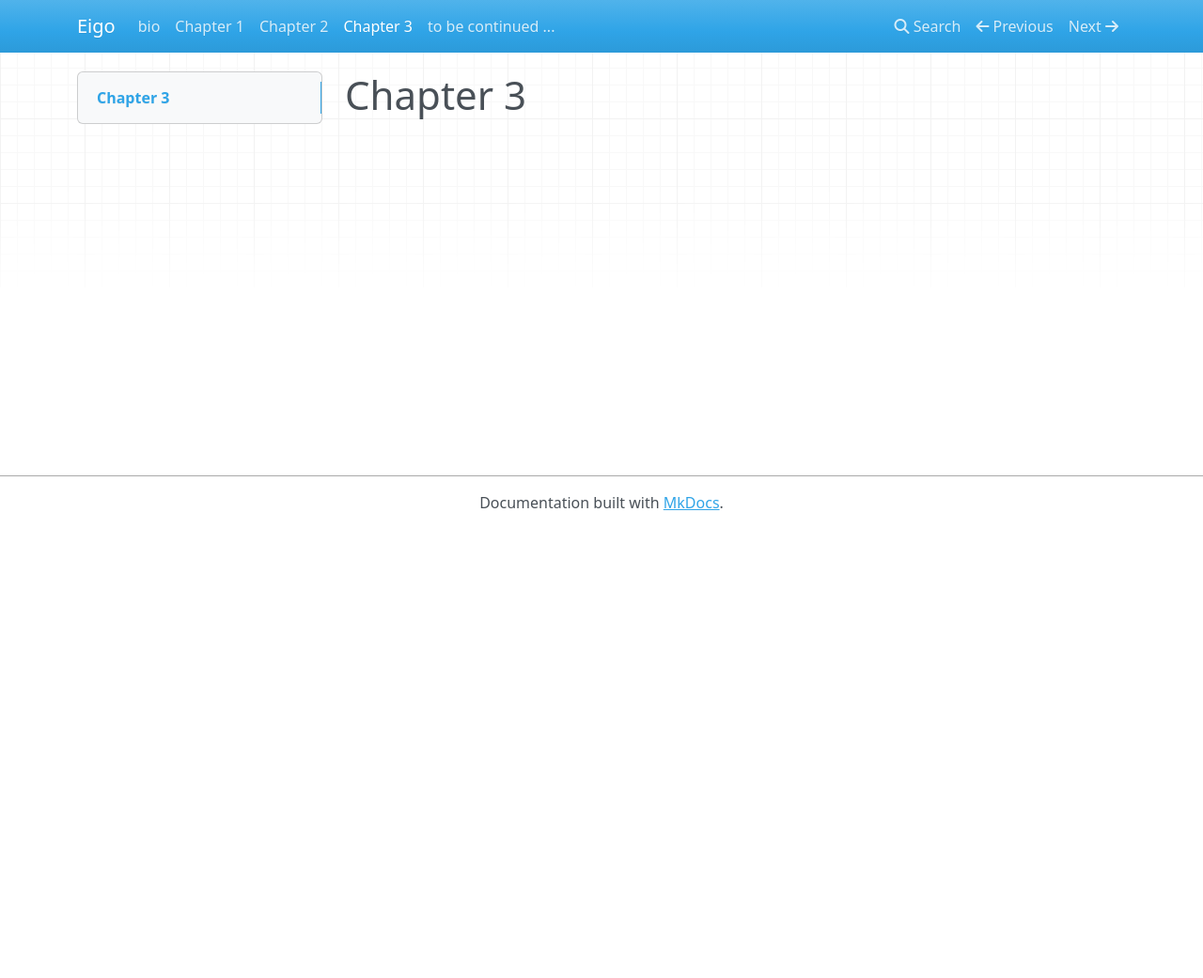
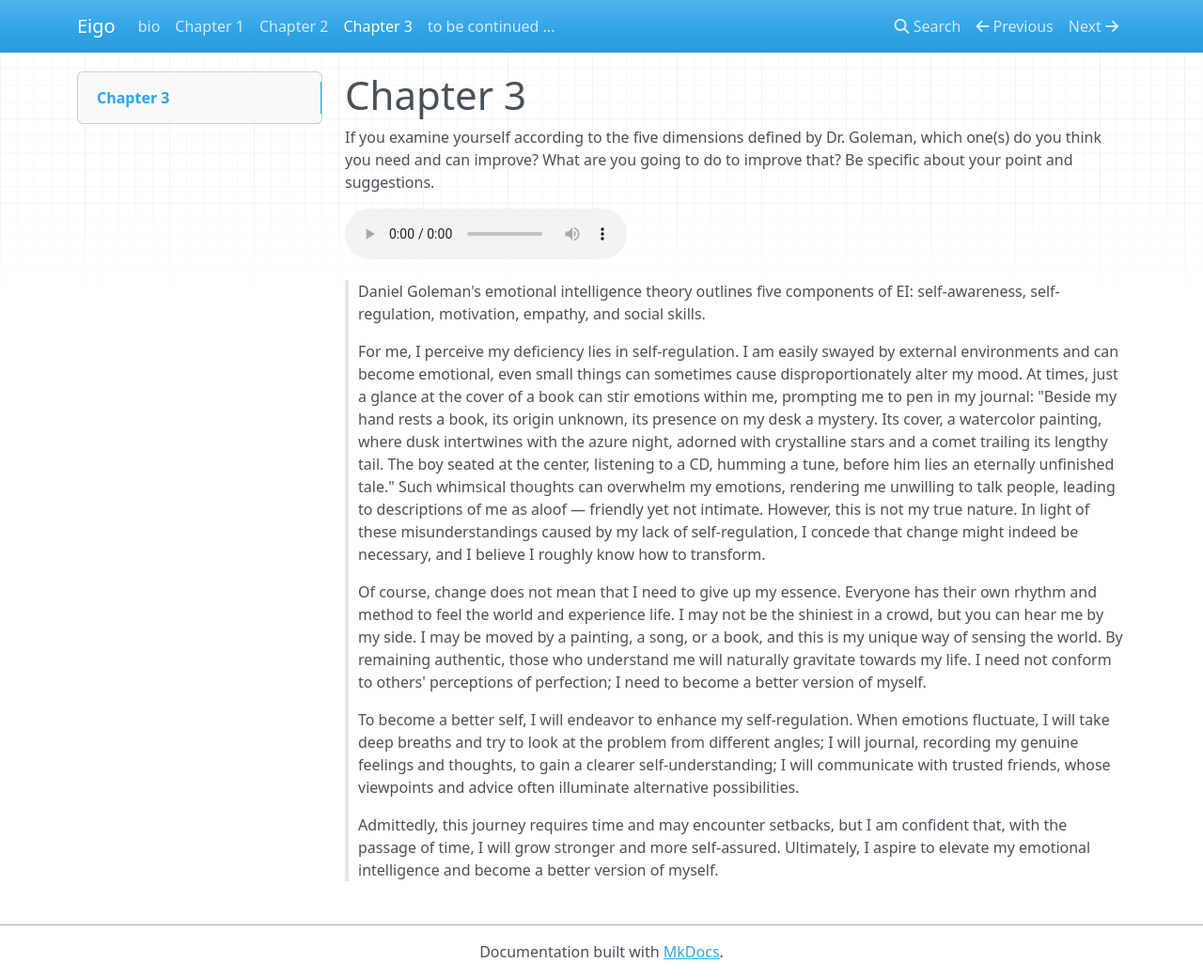
Before and after one commit to Bengerthelorf/Eigo, an MkDocs documentation site: the page built from docs/chapter_3.md, in a window 1280 px wide and 1041 px high. Shown: the whole window at 94% size. Built offline with MkDocs 1.6.1, drawn with Linux system fonts in a browser that asks for light colours; nearby versions of some CDN libraries.

Commit message:
Add content to chapter 1 and chapter 3

```diff
--- a/docs/chapter_3.md
+++ b/docs/chapter_3.md
@@ -1 +1,18 @@
 # Chapter 3
+
+If you examine yourself according to the five dimensions defined by Dr. Goleman, which one(s) do you think you need and can improve? What are you going to do to improve that? Be specific about your point and suggestions.
+
+<audio controls>
+  <source src="https://cdn.jsdelivr.net/gh/Bengerthelorf/Contents@main/hw_3.mp3" type="audio/mpeg">
+  Your browser does not support the audio element.
+</audio>
+
+> Daniel Goleman's emotional intelligence theory outlines five components of EI: self-awareness, self-regulation, motivation, empathy, and social skills.
+>
+> For me, I perceive my deficiency lies in self-regulation. I am easily swayed by external environments and can become emotional, even small things can sometimes cause disproportionately alter my mood. At times, just a glance at the cover of a book can stir emotions within me, prompting me to pen in my journal: "Beside my hand rests a book, its origin unknown, its presence on my desk a mystery. Its cover, a watercolor painting, where dusk intertwines with the azure night, adorned with crystalline stars and a comet trailing its lengthy tail. The boy seated at the center, listening to a CD, humming a tune, before him lies an eternally unfinished tale." Such whimsical thoughts can overwhelm my emotions, rendering me unwilling to talk people, leading to descriptions of me as aloof — friendly yet not intimate. However, this is not my true nature. In light of these misunderstandings caused by my lack of self-regulation, I concede that change might indeed be necessary, and I believe I roughly know how to transform.
+>
+> Of course, change does not mean that I need to give up my essence. Everyone has their own rhythm and method to feel the world and experience life. I may not be the shiniest in a crowd, but you can hear me by my side. I may be moved by a painting, a song, or a book, and this is my unique way of sensing the world. By remaining authentic, those who understand me will naturally gravitate towards my life. I need not conform to others' perceptions of perfection; I need to become a better version of myself.
+>
+> To become a better self, I will endeavor to enhance my self-regulation. When emotions fluctuate, I will take deep breaths and try to look at the problem from different angles; I will journal, recording my genuine feelings and thoughts, to gain a clearer self-understanding; I will communicate with trusted friends, whose viewpoints and advice often illuminate alternative possibilities.
+>
+> Admittedly, this journey requires time and may encounter setbacks, but I am confident that, with the passage of time, I will grow stronger and more self-assured. Ultimately, I aspire to elevate my emotional intelligence and become a better version of myself.
```
Also changed, not shown: docs/chapter_1.md (+14 -0 lines).
